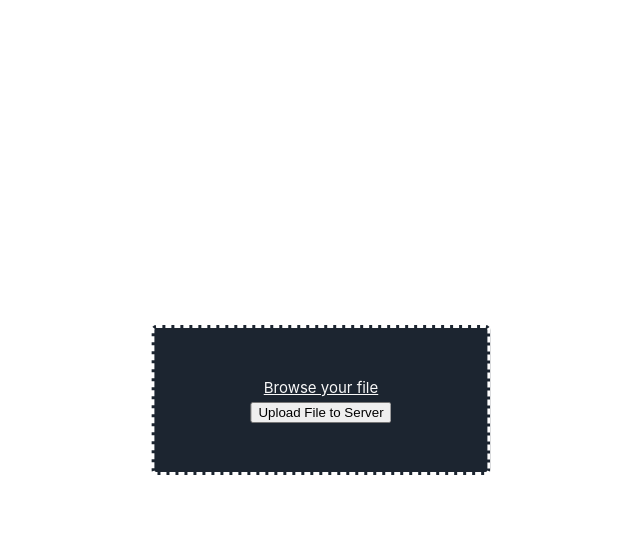
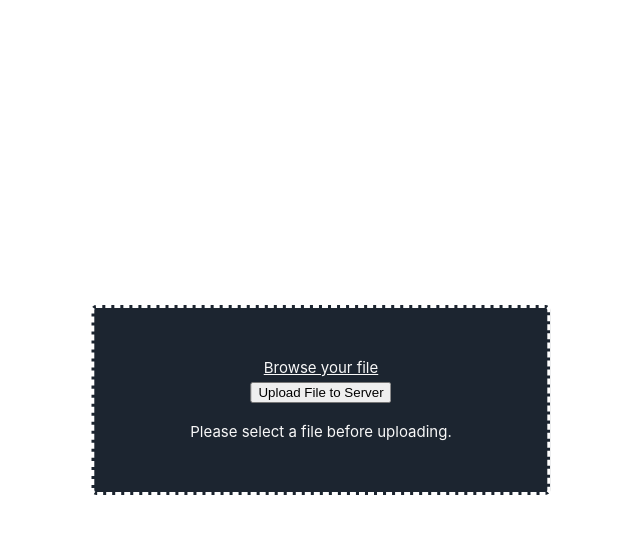
Before and after one commit to ExtensionEngine/upload-jet, a Vue app in the folder packages/vue/: page / in a window 1280 px wide. Both pictures are taken after a click on the button "Upload File to Server". Shown: the top 534 px of the page, without its empty margins (319-959 px from the left). Built offline with nearby package versions, Linux system fonts and the light colour scheme.

Commit message:
Notify the user that a file is required

```diff
--- a/packages/vue/src/components/UploadJet.vue
+++ b/packages/vue/src/components/UploadJet.vue
@@ -26,11 +26,13 @@ type UploadData = {
 };
 
 const selectedFiles: Ref<File[]> = ref([]);
+const noFileError = ref(false);
 
 function setFiles(event: Event) {
   const inputElement = event.target as HTMLInputElement;
 
   if (inputElement.files && inputElement.files.length > 0) {
+    noFileError.value = false;
     const filesArray = [...inputElement.files];
     filesArray.map(file => selectedFiles.value.push(file));
   }
@@ -38,7 +40,7 @@ function setFiles(event: Event) {
 
 async function handleUpload() {
   if (!selectedFiles.value.length) {
-    console.log('Please select a file before uploading.');
+    noFileError.value = true;
     return;
   }
   try {
@@ -99,6 +101,9 @@ async function handleUpload() {
           <button @click="handleUpload">Upload File to Server</button>
         </div>
       </form>
+      <p v-if="noFileError" class="no-file-error">
+        Please select a file before uploading.
+      </p>
     </div>
   </div>
 </template>
@@ -135,4 +140,8 @@ async function handleUpload() {
 .file-input {
   display: none;
 }
+
+.no-file-error {
+  margin-top: 1rem;
+}
 </style>
```
